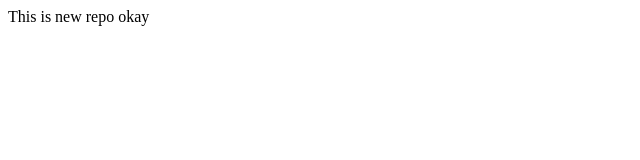
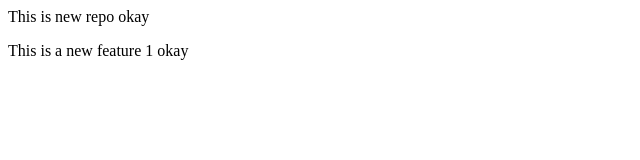
Before and after one commit to Devendra344/localrepo, a plain HTML site: page index.html in a window 1280 px wide. Shown: the whole page, without its empty margins (0-640 px from the left). Drawn offline with Linux system fonts and the light colour scheme.

Commit message:
Add new feature

```diff
--- a/index.html
+++ b/index.html
@@ -1 +1,2 @@
 <p>This is new repo okay</p>
+<p>This is a new feature 1 okay</p>
```
